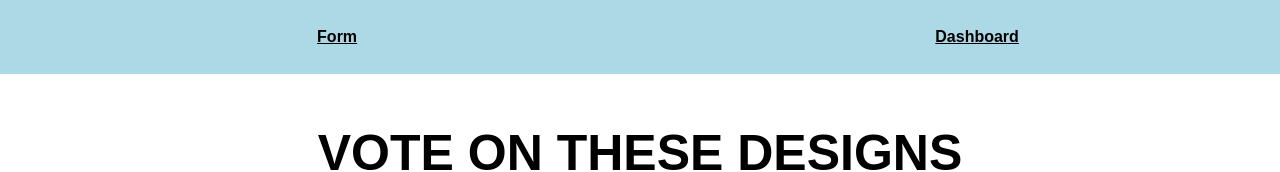
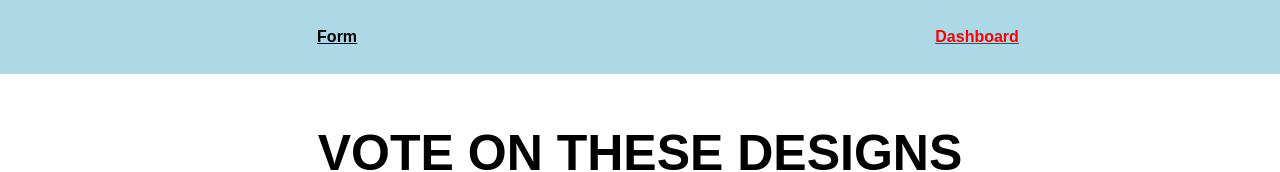
Before and after one commit to WilliamYe6/Inspire.ai, a React (Create React App) app in the folder frontend/: page / in a window 1280 px wide. Shown: the top 172 px of the page. Built offline with nearby package versions, Linux system fonts and the light colour scheme; no server answers; a web font is replaced by a local one.

Commit message:
fixed no highlight on refresh

```diff
--- a/frontend/src/components/Header.js
+++ b/frontend/src/components/Header.js
@@ -1,30 +1,35 @@
-import React, { useState } from "react";
+import React, { useState, useEffect } from "react";
 import styled from "styled-components";
-import { useNavigate } from "react-router-dom";
+import { useNavigate, useLocation } from "react-router-dom";
 
 const Header = () => {
   let navigate = useNavigate();
+  let location = useLocation();
 
-  const [selectedPage, setSelectedPage] = useState("");
+  const [selectedPage, setSelectedPage] = useState(location.pathname);
+
+  useEffect(() => {
+    toggleRouterButtonStyle(location.pathname);
+  }, [])
 
   const toggleRouterButtonStyle = (page) => {
     return (page === selectedPage) ? "red_highlight" : "no_highlight";
   }
 
   const navigateToForm = () => {
-    setSelectedPage("form");
+    setSelectedPage("/form");
     navigate("/form");
   }
 
   const navigateToDashboard = () => {
-    setSelectedPage("dashboard");
+    setSelectedPage("/");
     navigate("/");
   }
 
   return (
     <Div>
-      <FormRedirect className={toggleRouterButtonStyle("form")} onClick={() => {navigateToForm()}}>Form</FormRedirect>
-      <DashboardRedirect className={toggleRouterButtonStyle("dashboard")} onClick={() => {navigateToDashboard()}}>Dashboard</DashboardRedirect>
+      <FormRedirect className={toggleRouterButtonStyle("/form")} onClick={() => {navigateToForm()}}>Form</FormRedirect>
+      <DashboardRedirect className={toggleRouterButtonStyle("/")} onClick={() => {navigateToDashboard()}}>Dashboard</DashboardRedirect>
     </Div>
   );
 };
```
